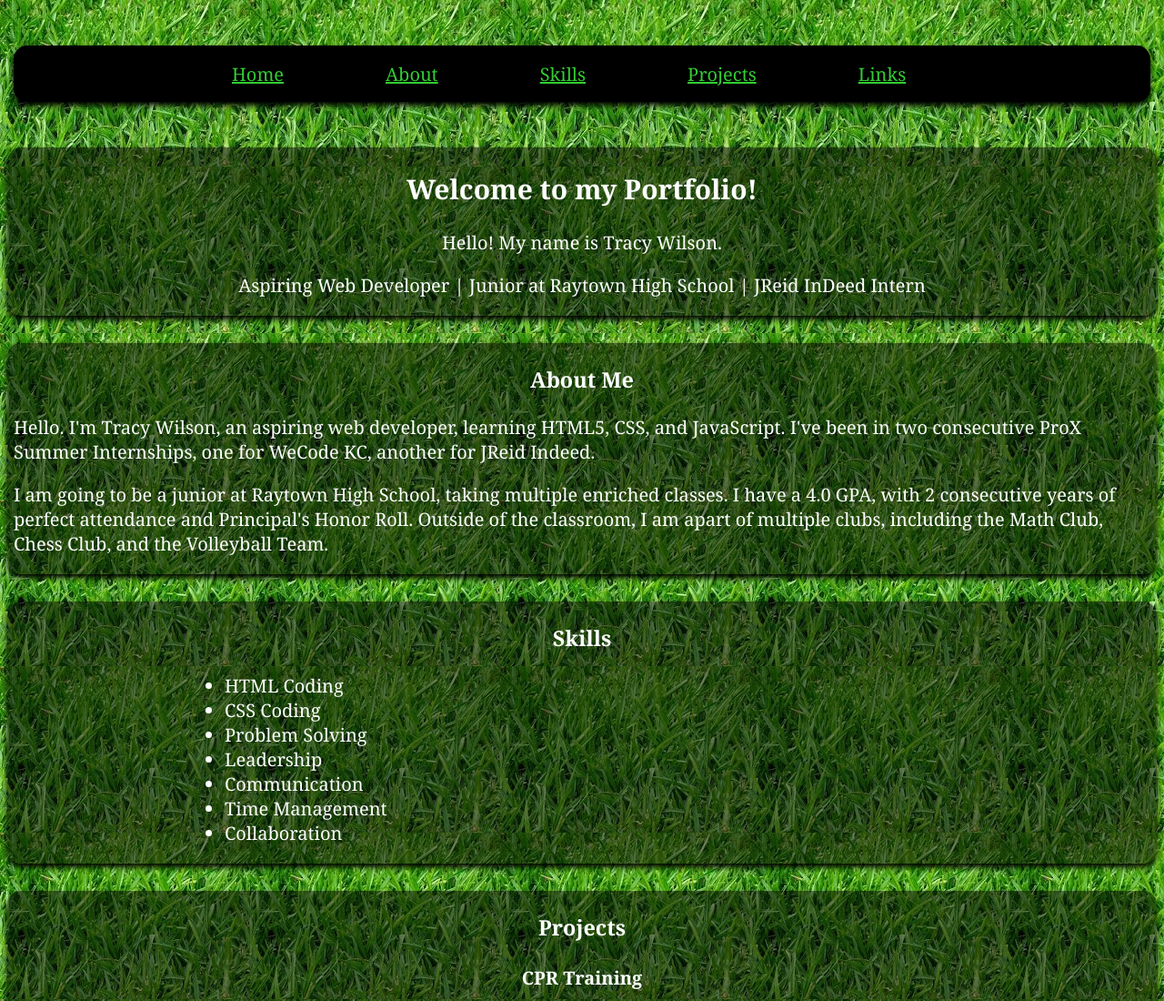
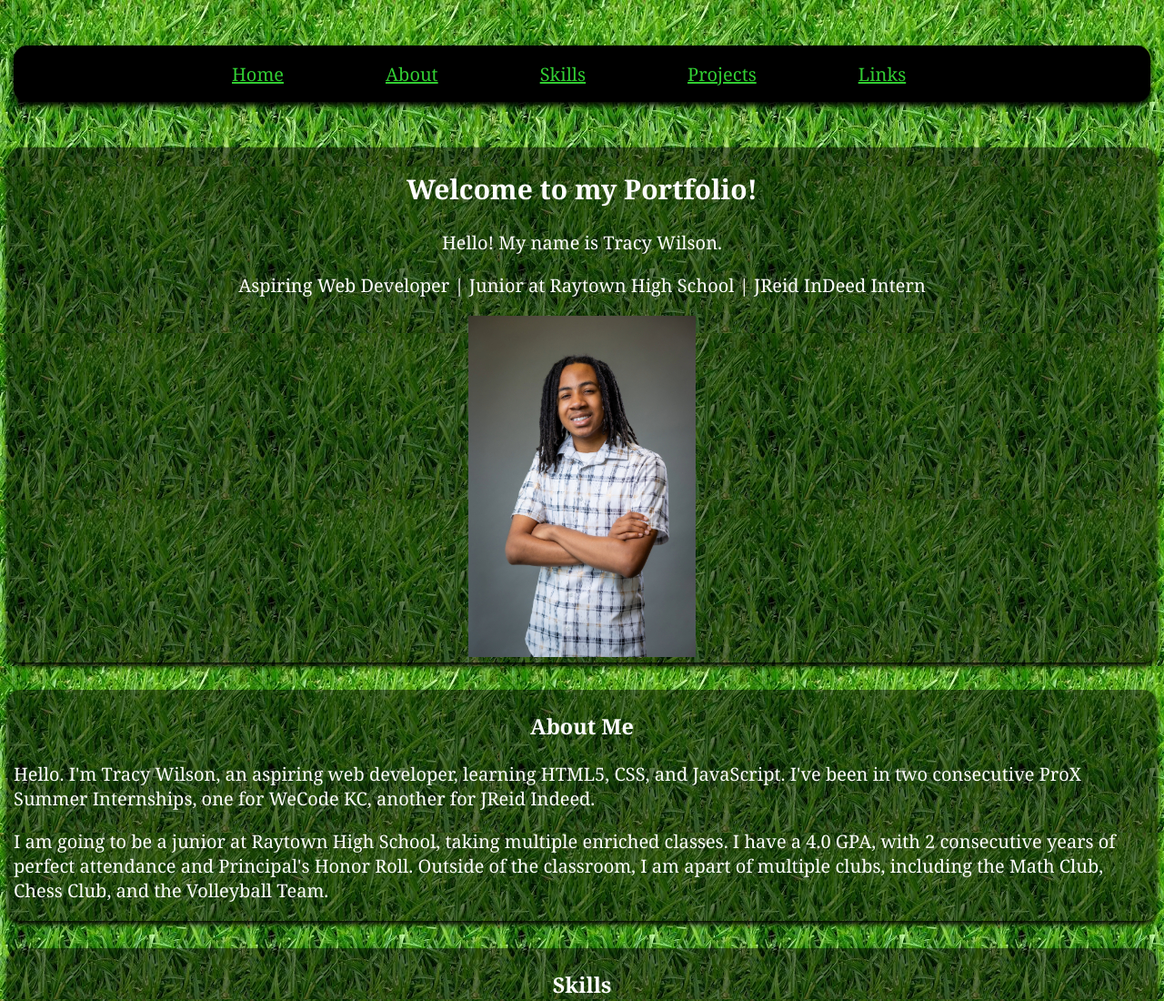
Before and after one commit to Tracy-Wilson/Tracy-Portfolio, a plain HTML site: page index.html in a window 1280 px wide. Shown: the top 1100 px of the page at 91% size. Drawn offline with Linux system fonts and the light colour scheme.

Commit message:
new image

```diff
--- a/index.html
+++ b/index.html
@@ -24,6 +24,7 @@
             <h1 id="welcome/">Welcome to my Portfolio!</h1>
             <p>Hello! My name is Tracy Wilson.</p>
             <p>Aspiring Web Developer | Junior at Raytown High School | JReid InDeed Intern</p>
+            <img id="headshot" src="tracyheadshotmall.jpg">
         </header>
     </section>
     <section id="aboutme">
```
Also changed, not shown: tracyheadshotmall.jpg (added).
